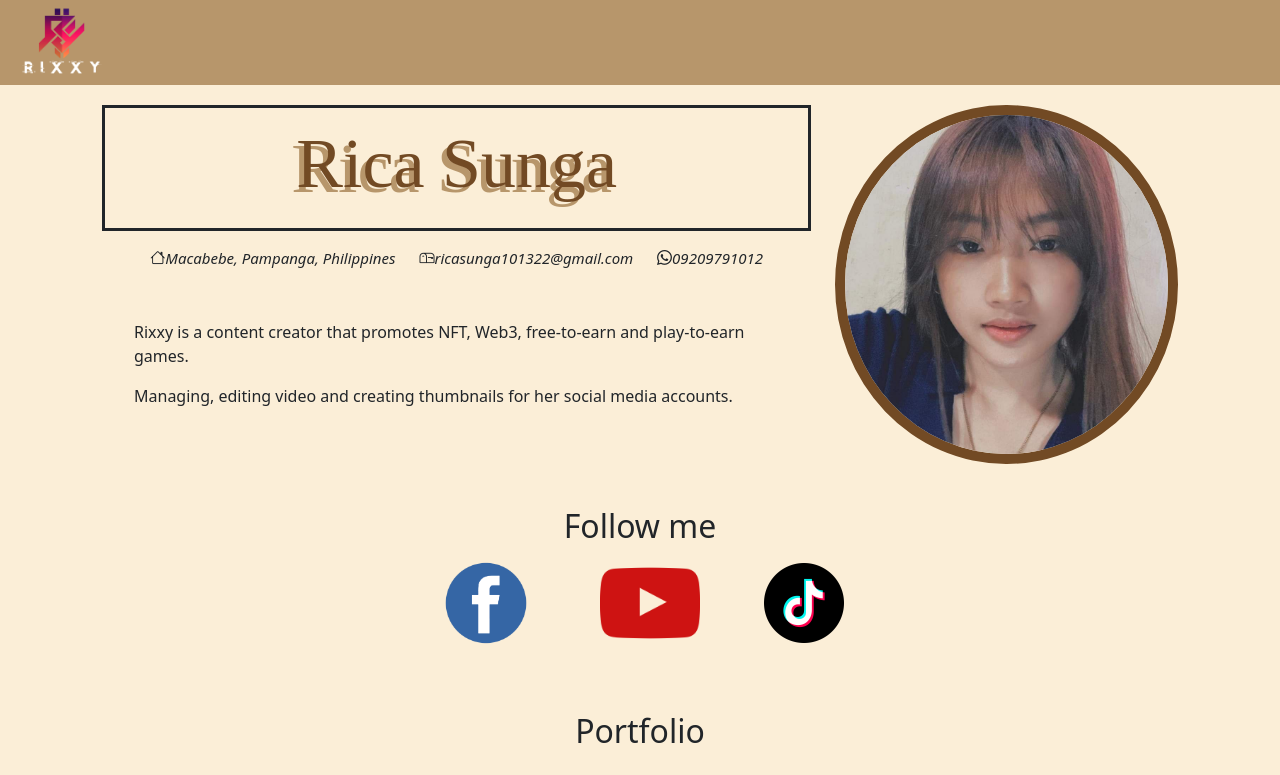
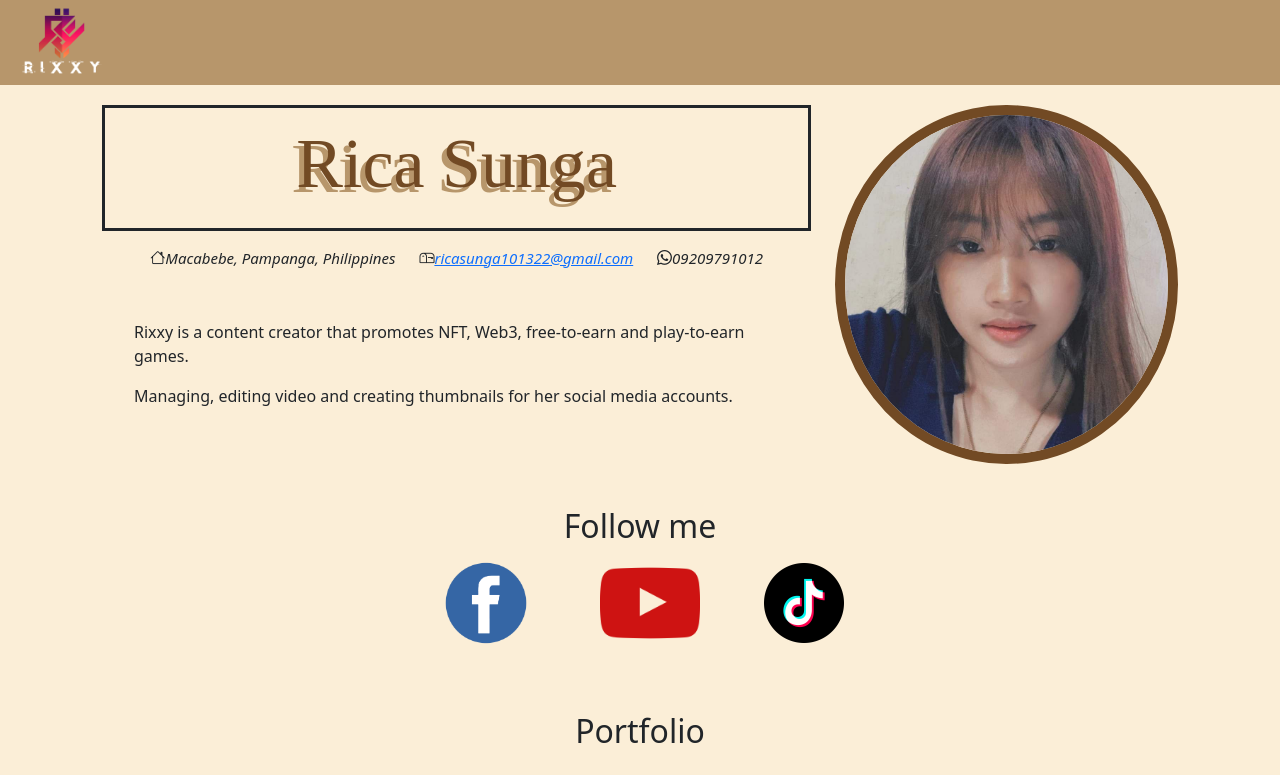
Before and after one commit to K42JK/Rixxy, a plain HTML site: page index.html in a window 1280 px wide. Shown: the top 775 px of the page. Drawn offline with nearby package versions, Linux system fonts and the light colour scheme.

Commit message:
Update index.html

```diff
--- a/index.html
+++ b/index.html
@@ -45,7 +45,7 @@
                         <i class="bi bi-house">Macabebe, Pampanga, Philippines</i>
                     </li>
                     <li>
-                        <i class="bi bi-mailbox">ricasunga101322@gmail.com</i>
+                        <i class="bi bi-mailbox"><a href ="mailto: ricasunga101322@gmail.com">ricasunga101322@gmail.com<a></a></i>
                     </li>
                     <li>
                         <i class="bi bi-whatsapp">09209791012</i>
```
